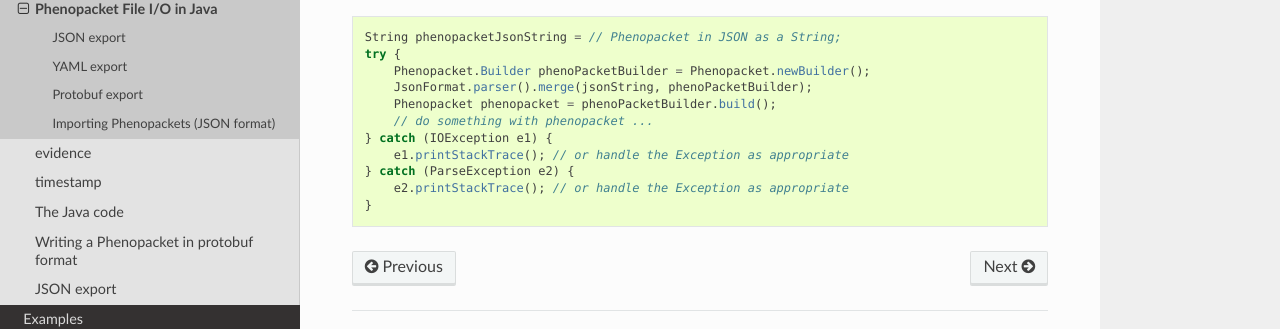
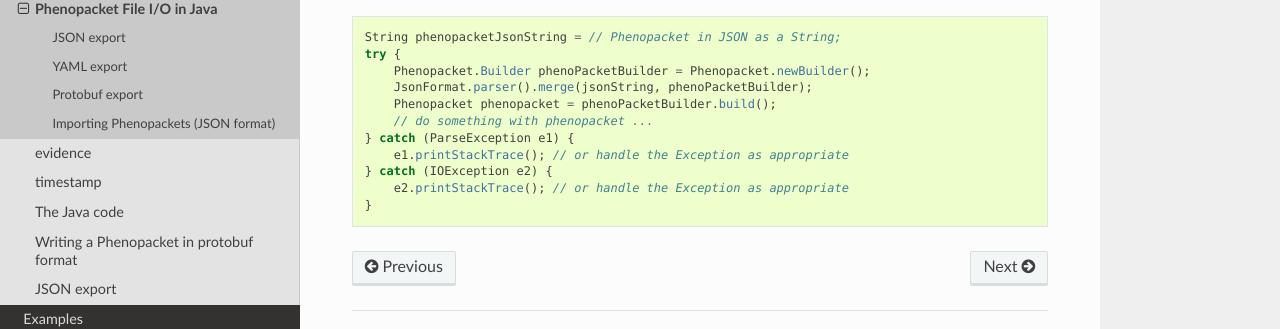
Before and after one commit to phenopackets/phenopacket-schema, a Sphinx documentation site: the page built from docs/java-export.rst, in a window 1280 px wide and 900 px high, scrolled down 1284 px. Shown: the part 484-813 px from the top of the window. Built offline with Sphinx 7.4.7 and the Read the Docs theme 2.0.0, drawn with Linux system fonts in a browser that asks for light colours.

```diff
--- a/docs/java-export.rst
+++ b/docs/java-export.rst
@@ -93,8 +93,8 @@ so long as you know the type of message contained in the json, you can merge it
         JsonFormat.parser().merge(jsonString, phenoPacketBuilder);
         Phenopacket phenopacket = phenoPacketBuilder.build();
         // do something with phenopacket ...
-    } catch (IOException e1) {
+    } catch (ParseException e1) {
         e1.printStackTrace(); // or handle the Exception as appropriate
-    } catch (ParseException e2) {
+    } catch (IOException e2) {
         e2.printStackTrace(); // or handle the Exception as appropriate
     }
```
